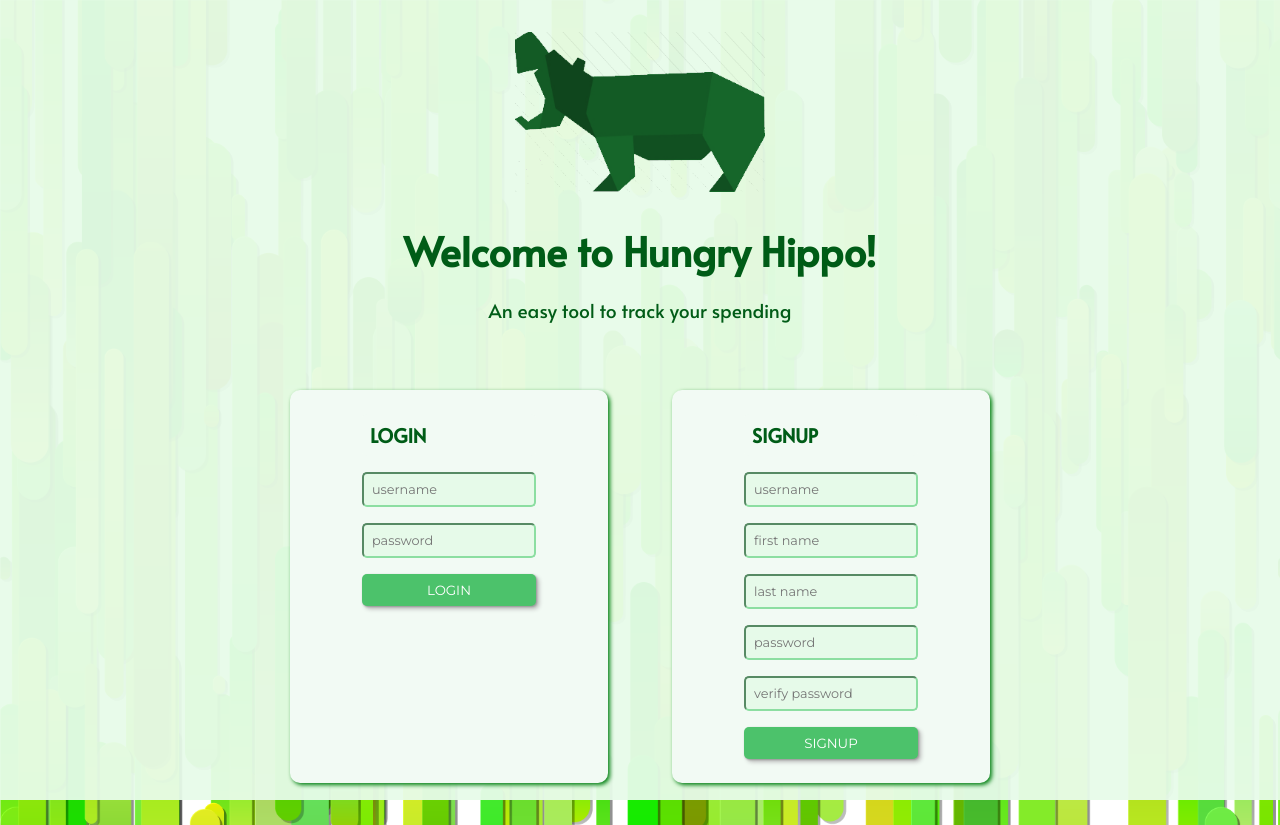
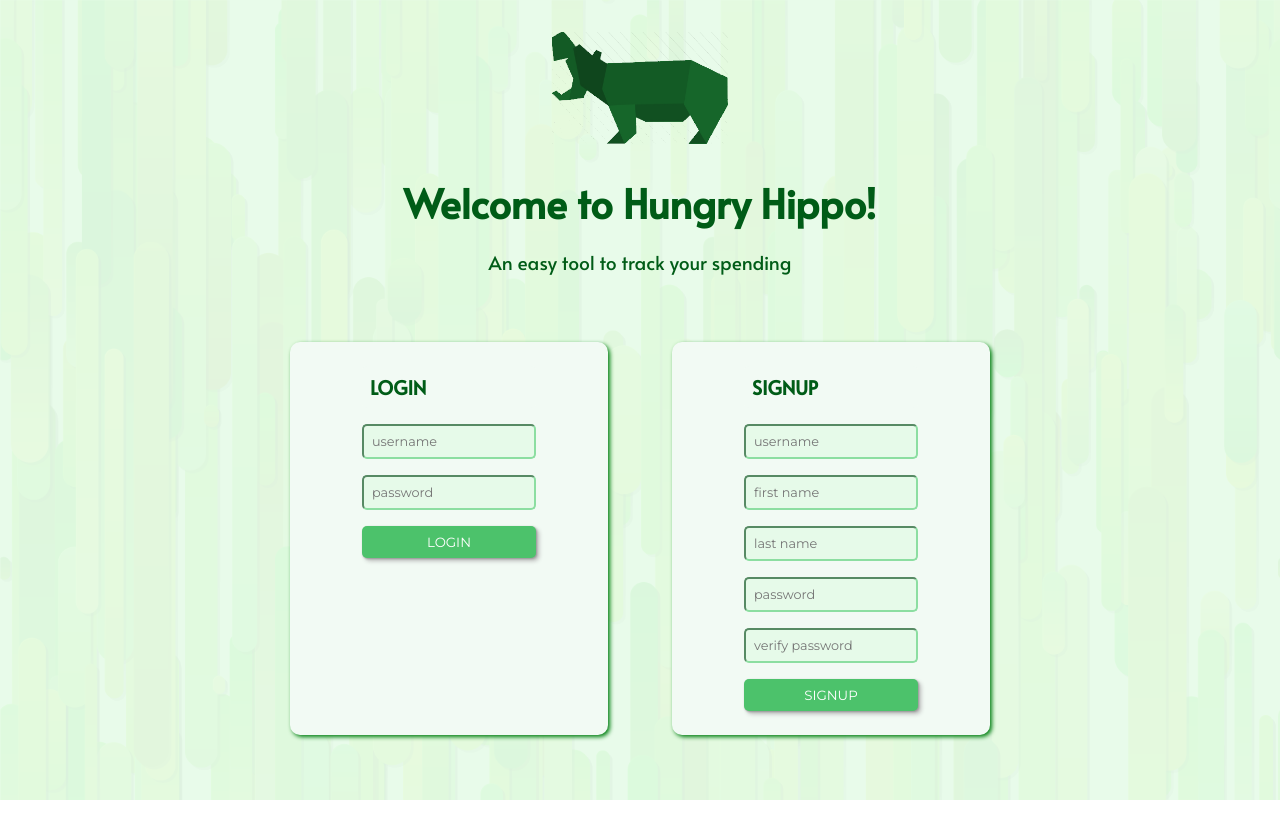
Before and after one commit to joyrichmond/hungry-hippo, a React (Create React App) app in the folder packages/web/: page / in a window 1280 px wide. After the commit the page ends 800 px from the top, so only its background shows below. Built offline with nearby package versions, Linux system fonts and the light colour scheme.

Commit message:
style gateway

```diff
--- a/packages/web/src/stylesheets/gateway.scss
+++ b/packages/web/src/stylesheets/gateway.scss
@@ -7,7 +7,7 @@
   margin: 2rem 0;
 
   img {
-    max-height: 10rem;
+    max-height: 7rem;
   }
 
   h1 {
```
Also changed, not shown: 1 other file (tests, documents, lock files or other folders).
